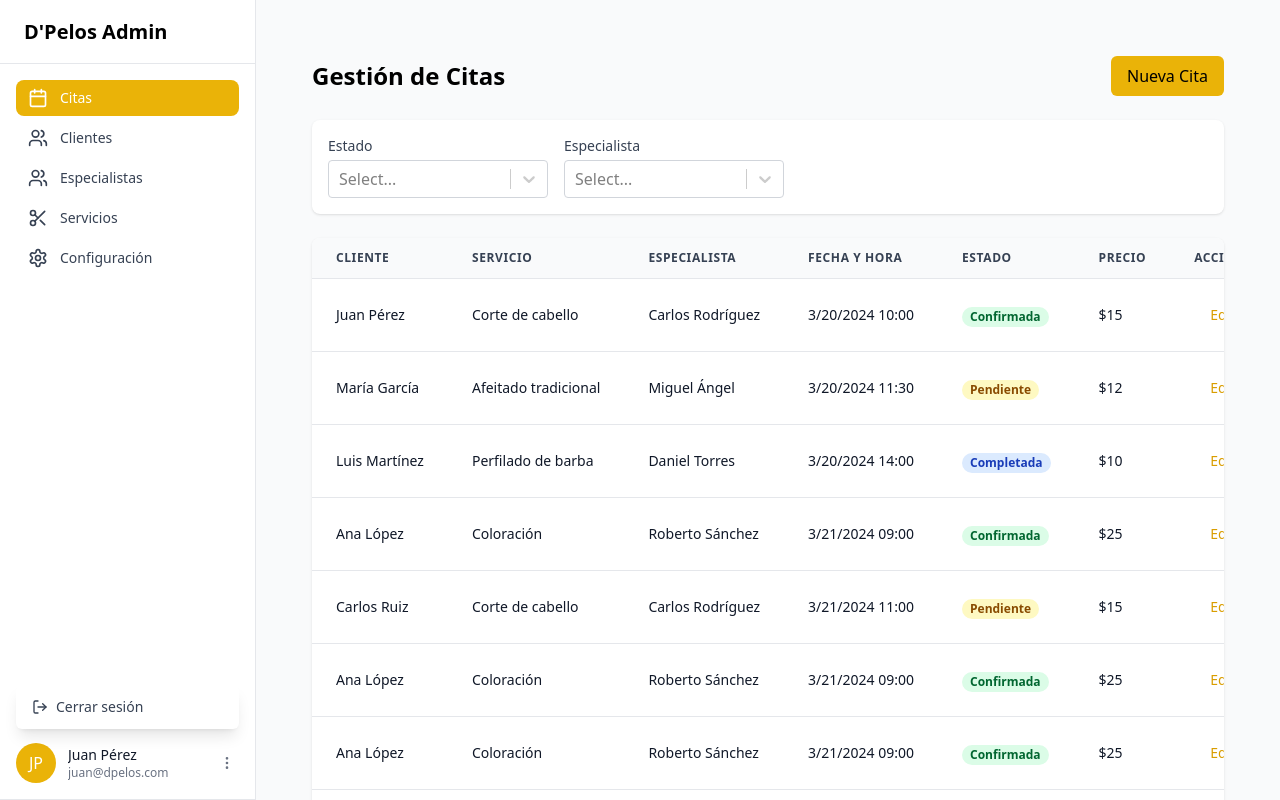
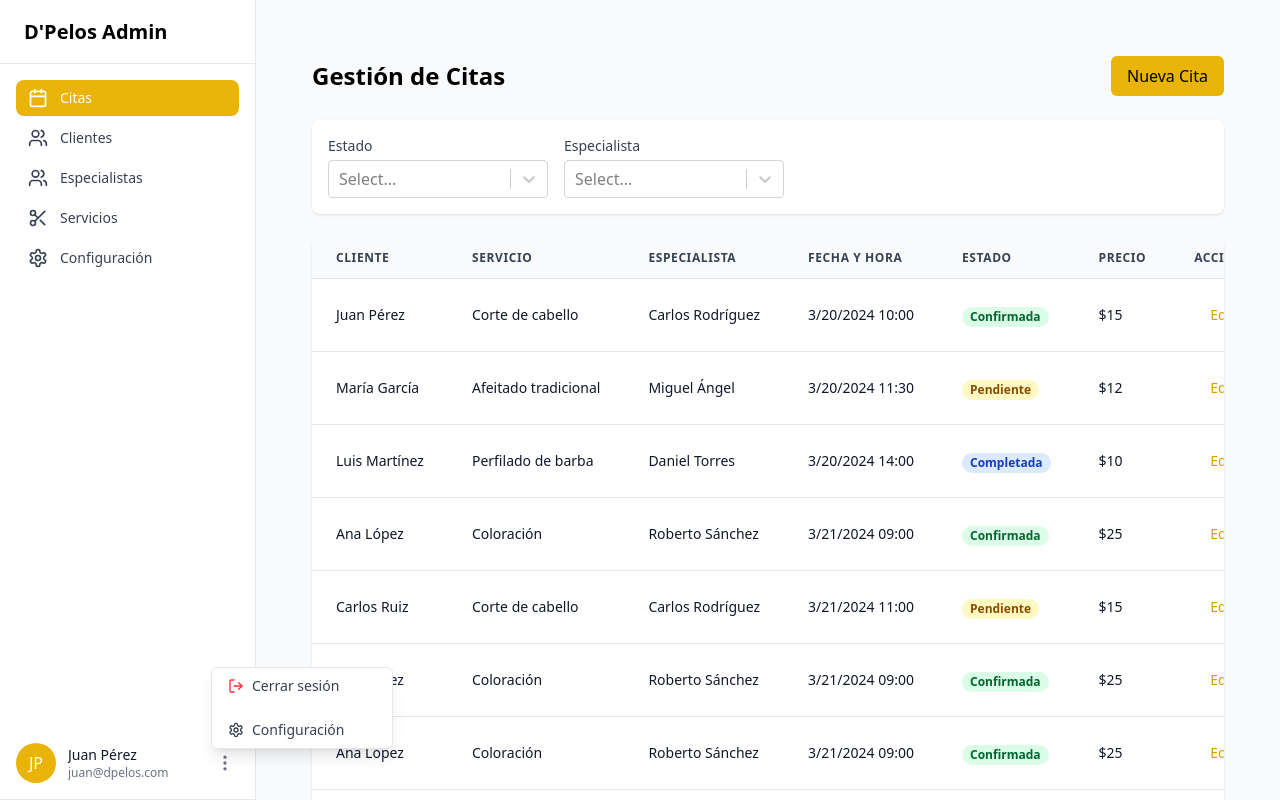
Before and after one commit to DIOR27/peluqueria, a React (Vite) app in the folder dpelos-client/: page /dashboard in a window 1280 px wide. Both pictures are taken after a click on the button 227 px from the left and 763 px from the top of the page. Built offline with nearby package versions, Linux system fonts and the light colour scheme.

Commit message:
Updated avatar and menu

```diff
--- a/dpelos-client/package.json
+++ b/dpelos-client/package.json
@@ -10,6 +10,7 @@
     "preview": "vite preview"
   },
   "dependencies": {
+    "@headlessui/react": "^2.2.2",
     "@tailwindcss/vite": "^4.1.4",
     "clsx": "^2.1.1",
     "lucide-react": "^0.501.0",
--- a/dpelos-client/src/components/dashboard/Sidebar.jsx
+++ b/dpelos-client/src/components/dashboard/Sidebar.jsx
@@ -1,7 +1,7 @@
 import { Link, useLocation } from "react-router-dom";
 import { cn } from "../../lib/utils";
 import { Settings, Calendar, Users, Scissors, MoreVertical, LogOut } from "lucide-react";
-import { useState } from "react";
+import { Menu, MenuButton, MenuItem, MenuItems } from '@headlessui/react'
 
 const navigation = [
   { name: "Citas", href: "/dashboard", icon: Calendar },
@@ -13,9 +13,7 @@ const navigation = [
 
 export default function Sidebar() {
   const location = useLocation();
-  const [isMenuOpen, setIsMenuOpen] = useState(false);
 
-  // Mock data - Esto debería venir de tu estado global o contexto de autenticación
   const user = {
     name: "Juan Pérez",
     email: "juan@dpelos.com"
@@ -57,20 +55,6 @@ export default function Sidebar() {
       </nav>
 
       <div className="relative border-b border-gray-200 p-4">
-      {isMenuOpen && (
-          <div className="absolute left-4 top-[-50px] right-4 mt-2 bg-white rounded-md shadow-lg py-1">
-            <button
-              onClick={() => {
-                // Aquí irá la lógica para cerrar sesión
-                console.log("Cerrar sesión");
-              }}
-              className="flex items-center gap-2 w-full px-4 py-2 text-sm text-gray-700 hover:bg-gray-100"
-            >
-              <LogOut className="h-4 w-4" />
-              Cerrar sesión
-            </button>
-          </div>
-        )}
         <div className="flex items-center gap-3">
           <div className="flex h-10 w-10 items-center justify-center rounded-full bg-gold-500 text-white font-medium">
             {getInitials(user.name)}
@@ -79,12 +63,28 @@ export default function Sidebar() {
             <p className="text-sm font-medium text-gray-900 truncate">{user.name}</p>
             <p className="text-xs text-gray-500 truncate">{user.email}</p>
           </div>
-          <button
-            onClick={() => setIsMenuOpen(!isMenuOpen)}
-            className="p-1 hover:bg-gray-100 rounded-full"
-          >
-            <MoreVertical className="h-4 w-4 text-gray-500" />
-          </button>
+          <Menu>
+            <MenuButton className="p-1 hover:bg-gray-100 rounded-full focus:outline-none">
+              <MoreVertical className="h-5 w-5 text-gray-500" />
+            </MenuButton>
+            <MenuItems
+              anchor="top start"
+              className="bg-white shadow-lg rounded-md flex flex-col gap-2 border border-gray-200 text-sm text-gray-700 focus:outline-none"
+            >
+              <MenuItem className="w-[180px] px-4 py-2 cursor-pointer">
+                <button className=" data-[focus]:bg-gray-100 flex items-center gap-2">
+                  <LogOut className="h-4 w-4 text-red-500" />
+                  Cerrar sesión
+                </button>
+              </MenuItem>
+              <MenuItem className="w-[180px] px-4 py-2 cursor-pointer">
+                <Link className=" data-[focus]:bg-gray-100 flex items-center gap-2" href="/dashboard/settings">
+                  <Settings className="h-4 w-4" />
+                  Configuración
+                </Link>
+              </MenuItem>
+            </MenuItems>
+          </Menu>
         </div>
       </div>
     </div>
```
Also changed, not shown: 1 other file (tests, documents, lock files or other folders).
